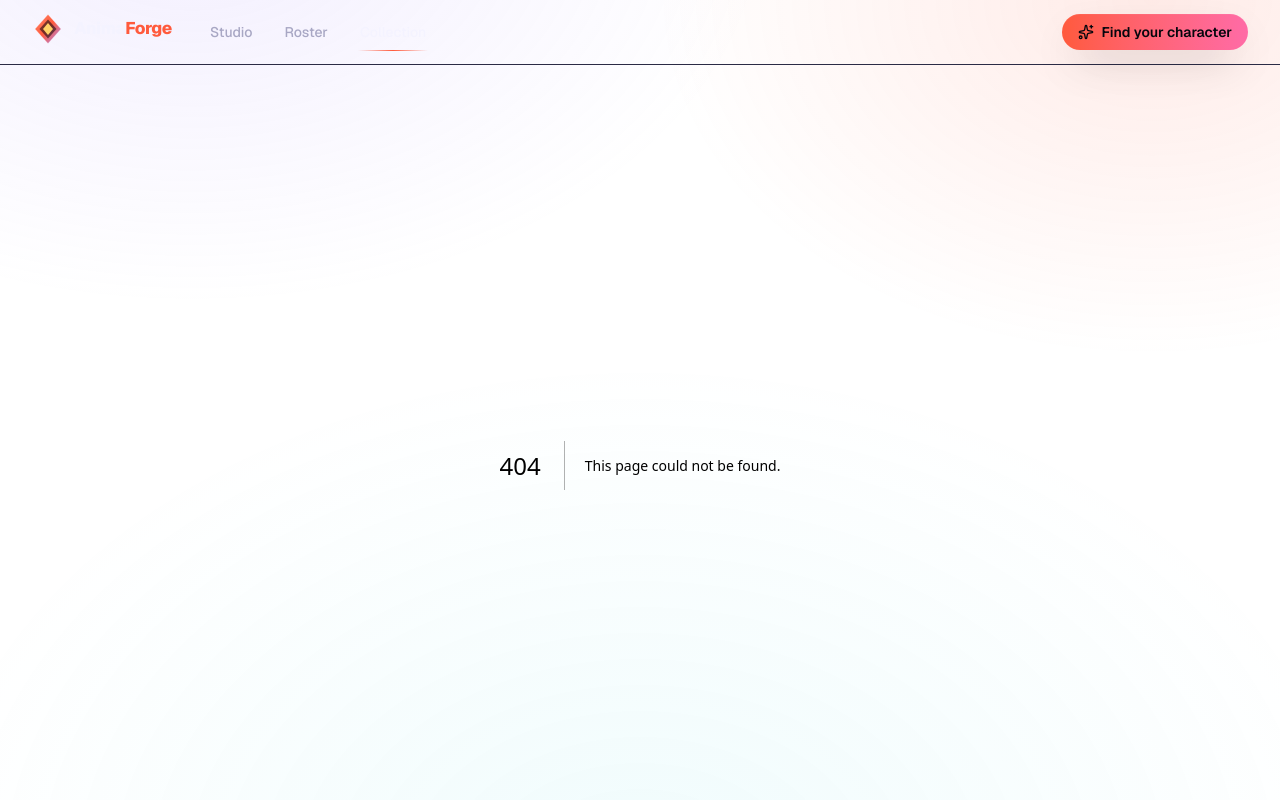
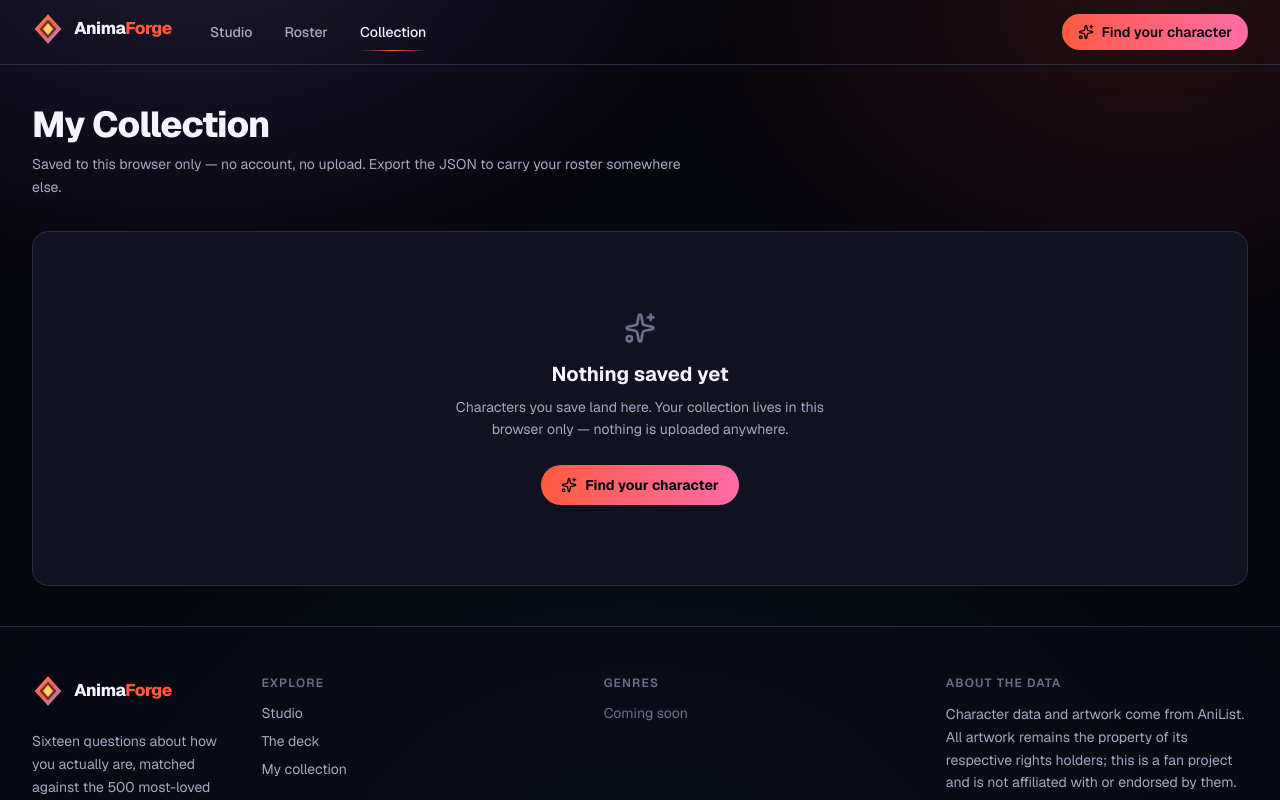
Before and after one commit to andreysamuels0001/WAYLF, a Next.js app: page /collection in a window 1280 px wide. Before the commit this address had no page. Shown: the top 800 px of the page. Built offline with nearby package versions, Linux system fonts and the light colour scheme.

Commit message:
collection page

```diff
--- /dev/null
+++ b/app/collection/page.tsx
@@ -0,0 +1,25 @@
+import type { Metadata } from "next";
+import { CollectionGrid } from "@/components/collection/CollectionGrid";
+
+export const metadata: Metadata = {
+  title: "Collection",
+  description: "The characters you have saved, stored locally in your browser.",
+};
+
+export default function CollectionPage() {
+  return (
+    <div className="mx-auto max-w-[1600px] px-4 py-10 sm:px-6 lg:px-8">
+      <header className="mb-8">
+        <h1 className="font-display text-3xl font-extrabold tracking-tight text-ink sm:text-4xl">
+          My Collection
+        </h1>
+        <p className="mt-2 max-w-2xl text-sm leading-relaxed text-ink-muted">
+          Saved to this browser only — no account, no upload. Export the JSON to carry
+          your roster somewhere else.
+        </p>
+      </header>
+
+      <CollectionGrid />
+    </div>
+  );
+}
```
